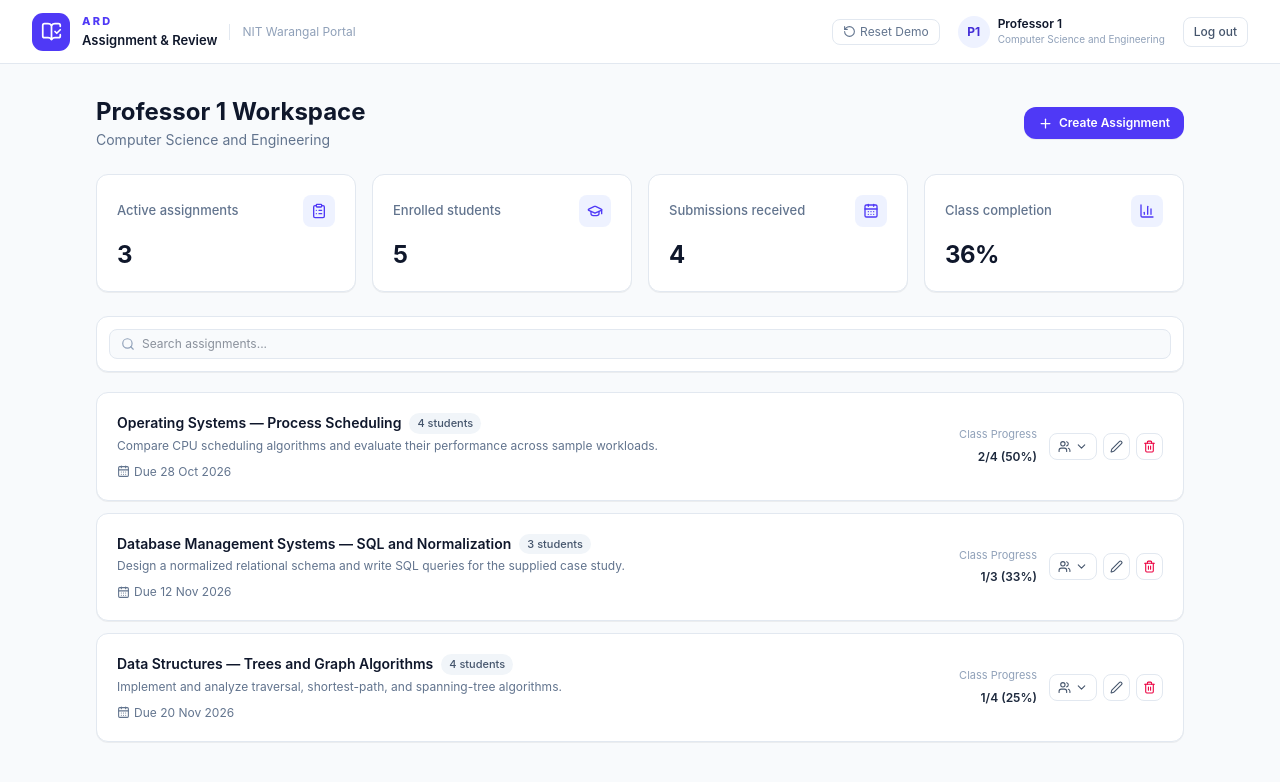
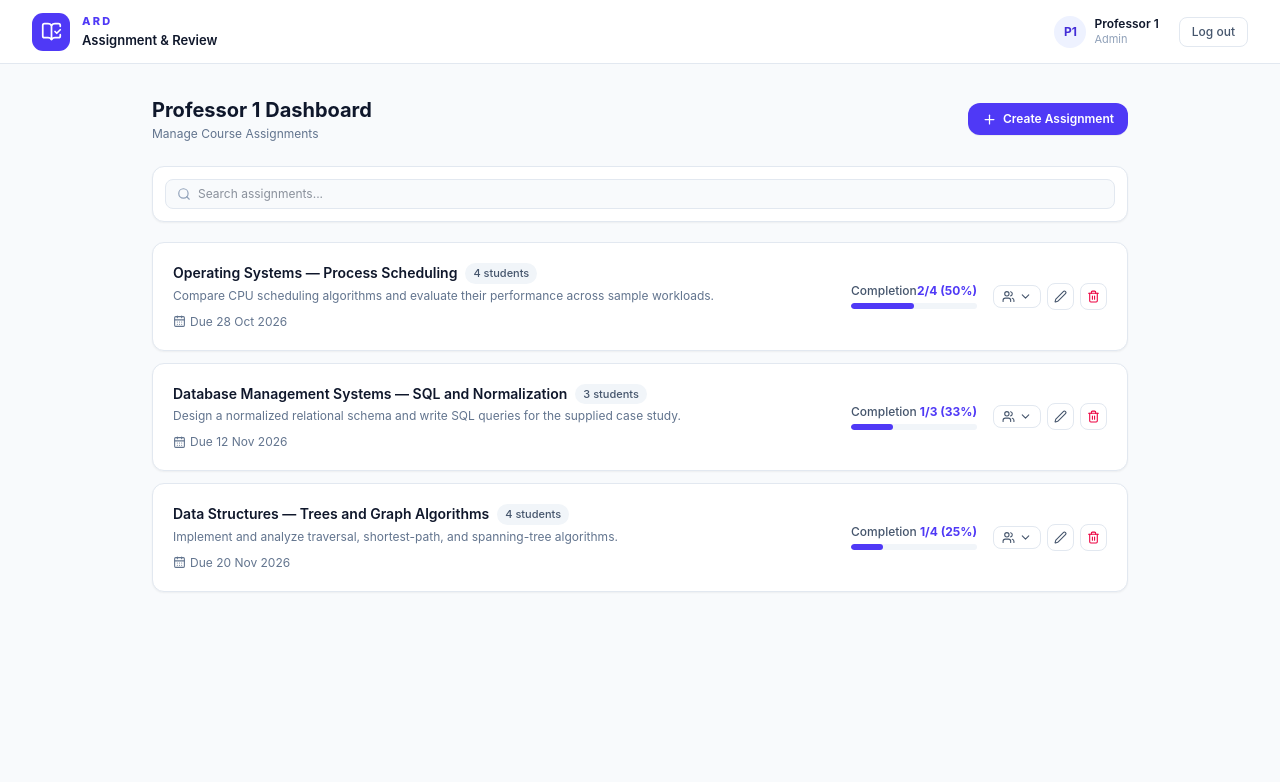
Before and after one commit to Shashank-Thapliyal/Assignment-Review-Dashboard, a React (Vite) app: page /login in a window 1280 px wide. Both pictures are taken after a click on the button "Enter workspace". Shown: the top 782 px of the page. Built offline with nearby package versions, Linux system fonts and the light colour scheme.

Commit message:
update AdminDashboard and StudentDashboard for improved layout and performance

```diff
--- a/src/components/common/SummaryCard.jsx
+++ /dev/null
@@ -1,16 +0,0 @@
-function SummaryCard({ label, icon: Icon, value, description }) {
-  return (
-    <article className="rounded-xl border border-slate-200 bg-white p-3.5 sm:p-5 shadow-2xs transition hover:border-slate-300">
-      <div className="flex items-center justify-between gap-2 text-slate-500">
-        <p className="m-0 truncate text-xs sm:text-[13px] font-medium text-slate-500">{label}</p>
-        <span className="grid size-7 sm:size-8 shrink-0 place-items-center rounded-lg bg-indigo-50 text-indigo-600">
-          <Icon size={16} strokeWidth={2} aria-hidden="true" />
-        </span>
-      </div>
-      <strong className="mt-2.5 sm:mt-3 block text-xl sm:text-2xl font-bold tracking-tight text-slate-900">{value}</strong>
-      {description && <p className="mt-1 truncate text-[11px] text-slate-400">{description}</p>}
-    </article>
-  )
-}
-
-export default SummaryCard
--- a/src/components/layout/Topbar.jsx
+++ b/src/components/layout/Topbar.jsx
@@ -1,53 +1,26 @@
-import { RotateCcw } from 'lucide-react'
 import Brand from '../common/Brand'
 import { useAuth } from '../../hooks/useAuth'
-import { useAssignments } from '../../hooks/useAssignments'
 
 function Topbar({ user, onLogout }) {
   const { logout } = useAuth()
-  const { resetDemoData } = useAssignments()
-
-  function handleReset() {
-    if (window.confirm('Reset all assignments and submissions to initial demo data?')) {
-      resetDemoData()
-      window.location.reload()
-    }
-  }
 
   return (
     <header className="flex h-16 items-center justify-between border-b border-slate-200 bg-white px-4 sm:px-6 lg:px-8">
+      <Brand />
+
       <div className="flex items-center gap-3">
-        <Brand />
-        <span className="hidden text-xs text-slate-400 sm:inline-block border-l border-slate-200 pl-3">
-          NIT Warangal Portal
-        </span>
-      </div>
-
-      <div className="flex items-center gap-2 sm:gap-3">
-        <button
-          type="button"
-          onClick={handleReset}
-          title="Reset demo data"
-          className="flex items-center gap-1 rounded-lg border border-slate-200 px-2.5 py-1 text-xs text-slate-500 hover:bg-slate-50 max-sm:hidden"
-        >
-          <RotateCcw size={13} />
-          Reset Demo
-        </button>
-
-        <div className="flex items-center gap-2 rounded-lg px-1.5 py-1 text-left text-slate-500">
+        <div className="flex items-center gap-2 rounded-lg px-2 py-1 text-left text-slate-500">
           <span className="grid size-8 place-items-center rounded-full bg-indigo-50 text-xs font-bold text-indigo-700">
             {user.initials}
           </span>
-          <span className="flex flex-col max-sm:hidden">
-            <strong className="text-xs font-semibold text-slate-900">{user.name}</strong>
-            <small className="text-[10px] text-slate-400">
-              {user.rollNumber ? `${user.rollNumber} • ${user.department}` : user.department}
-            </small>
+          <span className="flex flex-col text-xs">
+            <strong className="font-semibold text-slate-900">{user.name}</strong>
+            <small className="text-[11px] text-slate-400 capitalize">{user.role}</small>
           </span>
         </div>
 
         <button
-          className="rounded-lg border border-slate-200 px-2.5 py-1.5 text-xs font-medium text-slate-600 hover:border-slate-300 hover:bg-slate-50 hover:text-indigo-600"
+          className="rounded-lg border border-slate-200 px-3 py-1.5 text-xs font-medium text-slate-600 hover:bg-slate-50 hover:text-indigo-600"
           type="button"
           onClick={() => {
             logout()
--- a/src/features/admin/AdminDashboard.jsx
+++ b/src/features/admin/AdminDashboard.jsx
@@ -1,6 +1,5 @@
 import { useState, useMemo } from 'react'
-import { BarChart3, CalendarDays, ClipboardList, GraduationCap, Plus, Search } from 'lucide-react'
-import SummaryCard from '../../components/common/SummaryCard'
+import { Plus, Search } from 'lucide-react'
 import AssignmentCard from './AssignmentCard'
 import AssignmentModal from './AssignmentModal'
 import { useAuth } from '../../hooks/useAuth'
@@ -17,23 +16,12 @@ function AdminDashboard() {
   const [search, setSearch] = useState('')
 
   const professorAssignments = useMemo(() => getAssignmentsForAdmin(assignments, user.id), [assignments, user.id])
-  const assignedStudents = new Set(professorAssignments.flatMap((a) => a.assignedTo)).size
-  const totalSubmissions = submissions.filter((s) => professorAssignments.some((a) => a.id === s.assignmentId)).length
-  const totalAllocations = professorAssignments.reduce((sum, a) => sum + a.assignedTo.length, 0)
-  const completionRate = totalAllocations ? `${Math.round((totalSubmissions / totalAllocations) * 100)}%` : '0%'
 
   const displayedAssignments = useMemo(() => {
     return professorAssignments.filter((a) =>
       a.title.toLowerCase().includes(search.toLowerCase()) || a.description.toLowerCase().includes(search.toLowerCase()),
     )
   }, [professorAssignments, search])
-
-  const cards = [
-    { label: 'Active assignments', icon: ClipboardList, value: professorAssignments.length },
-    { label: 'Enrolled students', icon: GraduationCap, value: assignedStudents },
-    { label: 'Submissions received', icon: CalendarDays, value: totalSubmissions },
-    { label: 'Class completion', icon: BarChart3, value: completionRate },
-  ]
 
   function handleSave(data) {
     if (editingAssignment) {
@@ -44,12 +32,12 @@ function AdminDashboard() {
   }
 
   return (
-    <main className="mx-auto max-w-6xl px-4 py-6 sm:px-6 sm:py-8 lg:px-8">
+    <main className="mx-auto max-w-5xl px-4 py-6 sm:px-6 sm:py-8">
       {/* Header */}
       <div className="mb-6 flex flex-col justify-between gap-3 sm:flex-row sm:items-center">
         <div>
-          <h1 className="text-xl sm:text-2xl font-bold text-slate-900">{user.name} Workspace</h1>
-          <p className="mt-0.5 text-xs sm:text-sm text-slate-500">{user.department}</p>
+          <h1 className="text-xl font-bold text-slate-900">{user.name} Dashboard</h1>
+          <p className="mt-0.5 text-xs text-slate-500">Manage Course Assignments</p>
         </div>
         <button
           type="button"
@@ -64,15 +52,8 @@ function AdminDashboard() {
         </button>
       </div>
 
-      {/* Metrics */}
-      <section className="grid grid-cols-2 gap-2.5 sm:grid-cols-4 sm:gap-4" aria-label="Professor summary">
-        {cards.map((c) => (
-          <SummaryCard key={c.label} {...c} />
-        ))}
-      </section>
-
       {/* Search */}
-      <div className="mt-6 flex items-center rounded-xl border border-slate-200 bg-white p-3 shadow-2xs">
+      <div className="flex items-center rounded-xl border border-slate-200 bg-white p-3 shadow-xs">
         <div className="relative flex-1">
           <Search size={14} className="absolute left-3 top-1/2 -translate-y-1/2 text-slate-400" />
           <input
--- a/src/features/admin/AssignmentCard.jsx
+++ b/src/features/admin/AssignmentCard.jsx
@@ -12,7 +12,7 @@ function AssignmentCard({ assignment, submissions, onEdit, onDelete }) {
   const submittedCount = assignment.assignedTo.filter((sId) => getSubmission(submissions, assignment.id, sId)).length
 
   return (
-    <article className="rounded-xl border border-slate-200 bg-white shadow-2xs transition">
+    <article className="rounded-xl border border-slate-200 bg-white shadow-xs transition">
       <div className="flex flex-col justify-between gap-3.5 p-4 sm:p-5 sm:flex-row sm:items-center">
         <div className="min-w-0 flex-1">
           <div className="flex flex-wrap items-center gap-2">
@@ -35,24 +35,30 @@ function AssignmentCard({ assignment, submissions, onEdit, onDelete }) {
                 className="inline-flex items-center gap-1 text-indigo-600 hover:underline"
               >
                 <ExternalLink size={13} />
-                Drive Folder
+                Drive Link
               </a>
             )}
           </div>
         </div>
 
-        <div className="flex w-full items-center justify-between gap-3 pt-2.5 border-t border-slate-100 sm:w-auto sm:border-0 sm:pt-0 sm:self-center">
-          <div className="text-left sm:text-right">
-            <div className="text-[11px] text-slate-400">Class Progress</div>
-            <strong className="text-xs font-semibold text-slate-800">{submittedCount}/{assignedCount} ({completion}%)</strong>
+        {/* Progress bar showing class completion rate & actions */}
+        <div className="flex w-full items-center justify-between gap-4 pt-2.5 border-t border-slate-100 sm:w-64 sm:border-0 sm:pt-0 sm:self-center">
+          <div className="flex-1">
+            <div className="flex justify-between text-xs font-medium text-slate-600 mb-1">
+              <span>Completion</span>
+              <strong className="text-indigo-600">{submittedCount}/{assignedCount} ({completion}%)</strong>
+            </div>
+            <div className="h-1.5 w-full rounded-full bg-slate-100 overflow-hidden">
+              <div className="h-full rounded-full bg-indigo-600 transition-all" style={{ width: `${completion}%` }} />
+            </div>
           </div>
 
           <div className="flex items-center gap-1.5">
             <button
               type="button"
               onClick={() => setExpanded(!expanded)}
-              className="flex items-center gap-1 rounded-lg border border-slate-200 px-2 py-1.5 text-xs text-slate-600 hover:bg-slate-50"
-              title="Student list"
+              className="flex items-center gap-1 rounded-lg border border-slate-200 px-2 py-1 text-xs text-slate-600 hover:bg-slate-50"
+              title="Toggle student status"
             >
               <Users size={13} />
               {expanded ? <ChevronUp size={13} /> : <ChevronDown size={13} />}
@@ -79,23 +85,22 @@ function AssignmentCard({ assignment, submissions, onEdit, onDelete }) {
         </div>
       </div>
 
+      {/* Every student's status (submitted or not submitted) */}
       {expanded && (
         <div className="border-t border-slate-100 bg-slate-50/60 p-3 sm:p-4">
           <h4 className="mb-2 text-xs font-semibold text-slate-700">Student Submission Status</h4>
           <div className="overflow-x-auto rounded-lg border border-slate-200 bg-white">
-            <table className="w-full min-w-[440px] text-left text-xs">
+            <table className="w-full min-w-[380px] text-left text-xs">
               <thead className="border-b bg-slate-50 text-[11px] font-semibold text-slate-500">
                 <tr>
                   <th className="px-3 py-2">Student</th>
-                  <th className="px-3 py-2">Roll No</th>
-                  <th className="px-3 py-2">Email</th>
                   <th className="px-3 py-2">Status</th>
                   <th className="px-3 py-2">Submitted On</th>
                 </tr>
               </thead>
               <tbody className="divide-y divide-slate-100 text-slate-700">
                 {assignment.assignedTo.map((studentId) => {
-                  const student = ALL_STUDENTS.find((s) => s.id === studentId) || { name: studentId, rollNumber: '—', email: '—' }
+                  const student = ALL_STUDENTS.find((s) => s.id === studentId) || { name: studentId }
                   const sub = getSubmission(submissions, assignment.id, studentId)
                   const isSub = !!sub
                   const isOver = isOverdue(assignment.dueDate, isSub)
@@ -103,8 +108,6 @@ function AssignmentCard({ assignment, submissions, onEdit, onDelete }) {
                   return (
                     <tr key={studentId} className="hover:bg-slate-50">
                       <td className="px-3 py-2 font-medium">{student.name}</td>
-                      <td className="px-3 py-2 font-mono text-slate-500">{student.rollNumber}</td>
-                      <td className="px-3 py-2 text-slate-400">{student.email}</td>
                       <td className="px-3 py-2">
                         <span
                           className={`rounded-full px-2 py-0.5 text-[10px] font-semibold ${
@@ -112,10 +115,10 @@ function AssignmentCard({ assignment, submissions, onEdit, onDelete }) {
                               ? 'bg-emerald-50 text-emerald-700'
                               : isOver
                                 ? 'bg-rose-50 text-rose-700'
-                                : 'bg-amber-50 text-amber-700'
+                                : 'bg-slate-100 text-slate-600'
                           }`}
                         >
-                          {isSub ? 'Submitted' : isOver ? 'Overdue' : 'Not Submitted'}
+                          {isSub ? 'Submitted' : 'Not Submitted'}
                         </span>
                       </td>
                       <td className="px-3 py-2 text-slate-500">
--- a/src/features/student/StudentDashboard.jsx
+++ b/src/features/student/StudentDashboard.jsx
@@ -1,6 +1,5 @@
 import { useState, useMemo } from 'react'
-import { AlertTriangle, BookOpenCheck, CalendarDays, CheckCircle, Clock3, ExternalLink, GraduationCap, Search, X } from 'lucide-react'
-import SummaryCard from '../../components/common/SummaryCard'
+import { CalendarDays, ExternalLink, GraduationCap, Search, X } from 'lucide-react'
 import { useAuth } from '../../hooks/useAuth'
 import { useAssignments } from '../../hooks/useAssignments'
 import { getAssignmentsForStudent, getSubmission, isOverdue, formatDate, getProfessorName } from '../../utils/assignmentUtils'
@@ -15,9 +14,8 @@ function StudentDashboard() {
 
   const studentAssignments = useMemo(() => getAssignmentsForStudent(assignments, user.id), [assignments, user.id])
   const submittedCount = studentAssignments.filter((a) => getSubmission(submissions, a.id, user.id)).length
-  const overdueCount = studentAssignments.filter((a) => isOverdue(a.dueDate, !!getSubmission(submissions, a.id, user.id))).length
-  const pendingCount = studentAssignments.length - submittedCount
   const progressText = `${submittedCount} of ${studentAssignments.length} submitted`
+  const progressPercentage = studentAssignments.length ? Math.round((submittedCount / studentAssignments.length) * 100) : 0
 
   const displayedAssignments = useMemo(() => {
     return studentAssignments.filter((a) => {
@@ -32,17 +30,10 @@ function StudentDashboard() {
     })
   }, [studentAssignments, submissions, user.id, search, filter])
 
-  const cards = [
-    { label: 'My assignments', icon: BookOpenCheck, value: studentAssignments.length },
-    { label: 'Submitted', icon: CheckCircle, value: submittedCount },
-    { label: 'Pending', icon: Clock3, value: pendingCount },
-    { label: 'Overdue', icon: AlertTriangle, value: overdueCount },
-  ]
-
   const activeAssignment = studentAssignments.find((a) => a.id === confirmingId)
 
   return (
-    <main className="mx-auto max-w-6xl px-4 py-6 sm:px-6 sm:py-8 lg:px-8">
+    <main className="mx-auto max-w-5xl px-4 py-6 sm:px-6 sm:py-8">
       {toast && (
         <div className="mb-5 flex items-center justify-between rounded-lg border border-emerald-200 bg-emerald-50 px-4 py-2.5 text-xs text-emerald-800">
           <span>{toast}</span>
@@ -50,30 +41,27 @@ function StudentDashboard() {
         </div>
       )}
 
-      {/* Header & Overall Progress */}
-      <div className="mb-6 flex flex-col justify-between gap-3 sm:flex-row sm:items-center">
+      {/* Header & Overall Progress Indicator */}
+      <div className="mb-6 flex flex-col justify-between gap-4 rounded-xl border border-slate-200 bg-white p-5 shadow-xs sm:flex-row sm:items-center">
         <div>
-          <div className="flex flex-wrap items-center gap-2">
-            <h1 className="text-xl sm:text-2xl font-bold text-slate-900">Welcome, {user.name}</h1>
-            <span className="rounded-full bg-indigo-50 px-2 py-0.5 text-xs font-semibold text-indigo-700">{user.rollNumber}</span>
+          <h1 className="text-xl font-bold text-slate-900">Welcome, {user.name}</h1>
+          <p className="mt-0.5 text-xs text-slate-500">Student Dashboard</p>
+        </div>
+
+        {/* Overall Progress Indicator ("3 of 5 submitted") */}
+        <div className="flex flex-col gap-1.5 sm:w-60">
+          <div className="flex justify-between text-xs font-medium text-slate-600">
+            <span>Overall Progress</span>
+            <strong className="text-indigo-600">{progressText}</strong>
           </div>
-          <p className="mt-0.5 text-xs sm:text-sm text-slate-500">{user.department}</p>
-        </div>
-        <div className="self-start rounded-xl border border-slate-200 bg-white px-3.5 py-2 shadow-2xs sm:self-center">
-          <span className="text-xs text-slate-400">Overall Progress: </span>
-          <strong className="text-xs font-bold text-indigo-600">{progressText}</strong>
+          <div className="h-2 w-full rounded-full bg-slate-100 overflow-hidden">
+            <div className="h-full rounded-full bg-indigo-600 transition-all" style={{ width: `${progressPercentage}%` }} />
+          </div>
         </div>
       </div>
 
-      {/* Metrics */}
-      <section className="grid grid-cols-2 gap-2.5 sm:grid-cols-4 sm:gap-4" aria-label="Student summary">
-        {cards.map((c) => (
-          <SummaryCard key={c.label} {...c} />
-        ))}
-      </section>
-
       {/* Search & Filter */}
-      <div className="mt-6 flex flex-col gap-3 rounded-xl border border-slate-200 bg-white p-3 shadow-2xs sm:flex-row sm:items-center sm:justify-between">
+      <div className="flex flex-col gap-3 rounded-xl border border-slate-200 bg-white p-3 shadow-xs sm:flex-row sm:items-center sm:justify-between">
         <div className="relative flex-1">
           <Search size={14} className="absolute left-3 top-1/2 -translate-y-1/2 text-slate-400" />
           <input
@@ -102,10 +90,10 @@ function StudentDashboard() {
       </div>
 
       {/* Assignment List */}
-      <section className="mt-5 space-y-3" aria-label="Allocated assignments">
+      <section className="mt-5 space-y-3" aria-label="My assignments">
         {displayedAssignments.length === 0 ? (
           <div className="rounded-xl border border-slate-200 bg-white p-8 text-center text-xs text-slate-500">
-            No assignments match your view.
+            No assignments found.
           </div>
         ) : (
           displayedAssignments.map((assignment) => {
@@ -115,7 +103,7 @@ function StudentDashboard() {
             return (
               <article
                 key={assignment.id}
-                className={`flex flex-col justify-between gap-3.5 rounded-xl border bg-white p-4 shadow-2xs transition sm:flex-row sm:items-center ${
+                className={`flex flex-col justify-between gap-3.5 rounded-xl border bg-white p-4 shadow-xs transition sm:flex-row sm:items-center ${
                   isOver ? 'border-rose-200 bg-rose-50/15' : 'border-slate-200'
                 }`}
               >
@@ -183,7 +171,7 @@ function StudentDashboard() {
             <h3 className="text-sm font-bold text-slate-900">Confirm Submission</h3>
             <p className="mt-1 text-xs font-medium text-indigo-600">{activeAssignment?.title}</p>
             <p className="mt-3 text-xs leading-relaxed text-slate-500">
-              Please confirm that you have uploaded your work to the Google Drive link.
+              Please confirm that you have submitted your work via the Google Drive link.
             </p>
             <div className="mt-4 flex justify-end gap-2">
               <button
```
